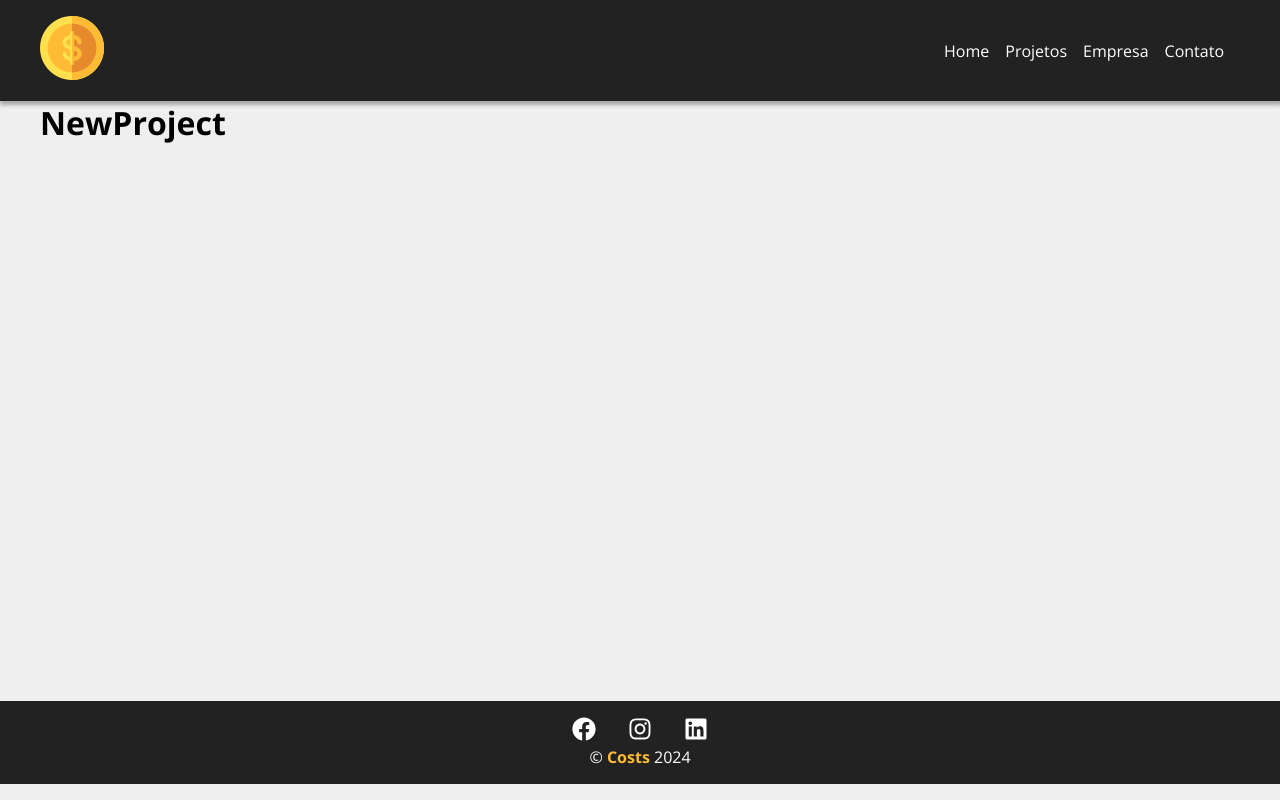
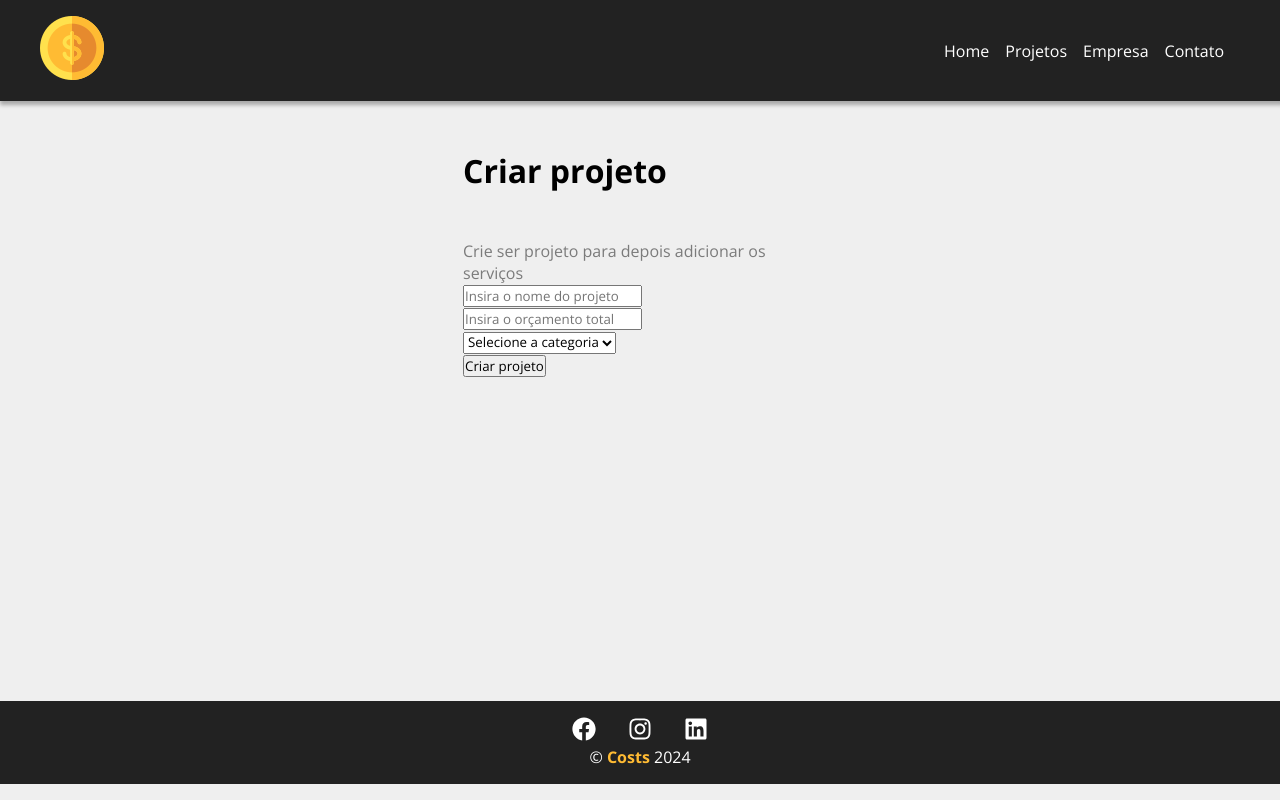
Before and after one commit to TawanDeodato/estudos-na-pratica-react, a React (Create React App) app in the folder costs/: page /newproject in a window 1280 px wide. Built offline with nearby package versions, Linux system fonts and the light colour scheme.

Commit message:
Criando a rota de criação de novo projeto

```diff
--- a/costs/src/components/pages/NewProject.js
+++ b/costs/src/components/pages/NewProject.js
@@ -1,6 +1,13 @@
+import ProjectForm from '../projects/ProjectForm'
+import styles from './NewProject.module.css'
+
 function NewProject() {
     return (
-        <h1>NewProject</h1>
+        <div className={styles.newproject_container}>
+            <h1>Criar projeto</h1>
+            <p>Crie ser projeto para depois adicionar os serviços</p>
+            <ProjectForm />
+        </div>
     )
 }
 
--- /dev/null
+++ b/costs/src/components/pages/NewProject.module.css
@@ -0,0 +1,13 @@
+.newproject_container {
+    width: 450px;
+    margin: 0 auto;
+    padding: 3em;
+}
+
+.newproject_container h1 {
+    margin-bottom: 1.5em;
+}
+
+.newproject_container p {
+    color: #7b7b7b;
+}
--- /dev/null
+++ b/costs/src/components/projects/ProjectForm.js
@@ -0,0 +1,24 @@
+function ProjectForm() {
+  return (
+    <form>
+      <div>
+        <input type="text" placeholder="Insira o nome do projeto" />
+      </div>
+      <div>
+        <input type="number" placeholder="Insira o orçamento total" />
+      </div>
+      <div>
+        <select name="category_id">
+          <option disabled selected>
+            Selecione a categoria
+          </option>
+        </select>
+      </div>
+      <div>
+        <input type="submit" value="Criar projeto" />
+      </div>
+    </form>
+  );
+}
+
+export default ProjectForm;
```
